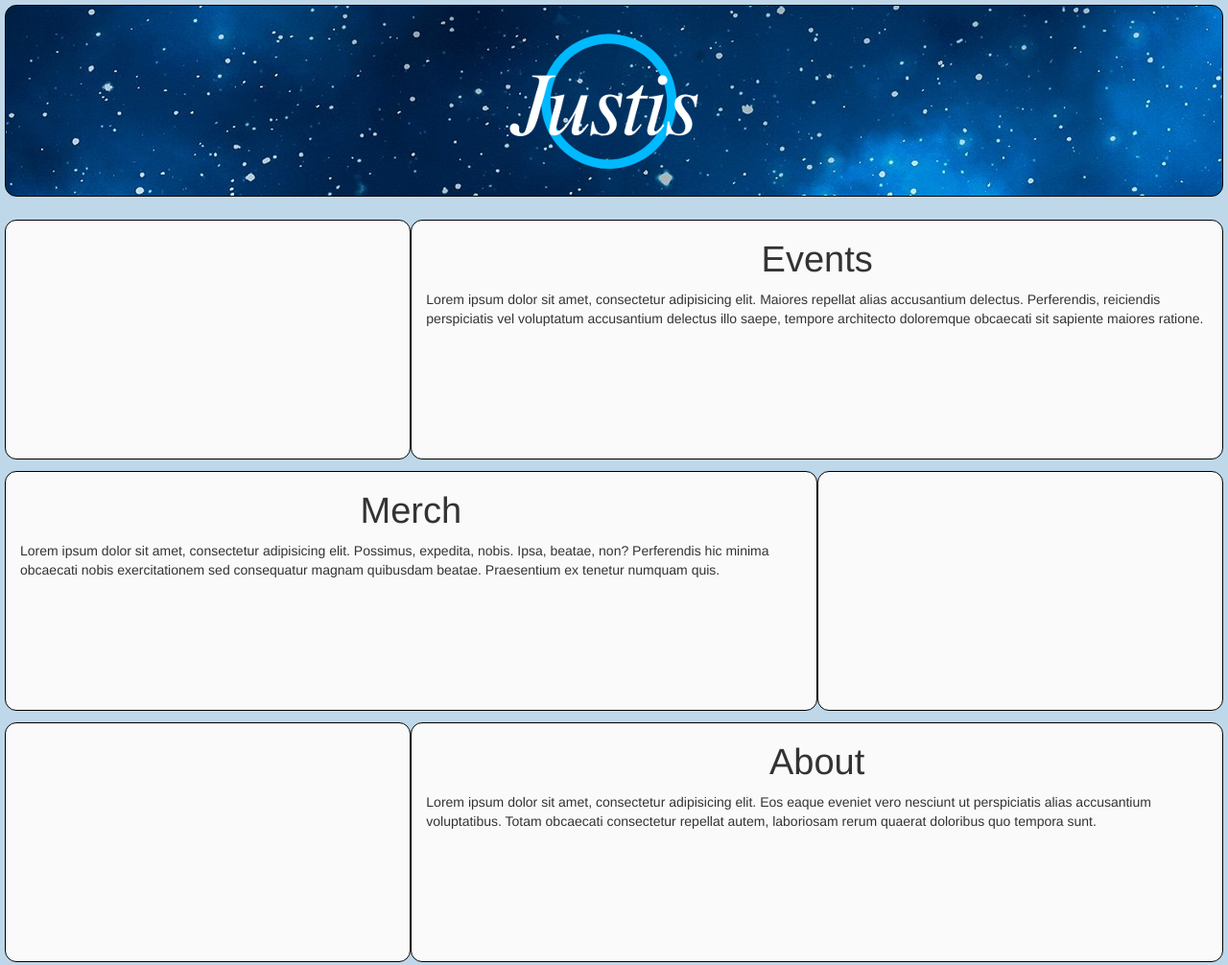
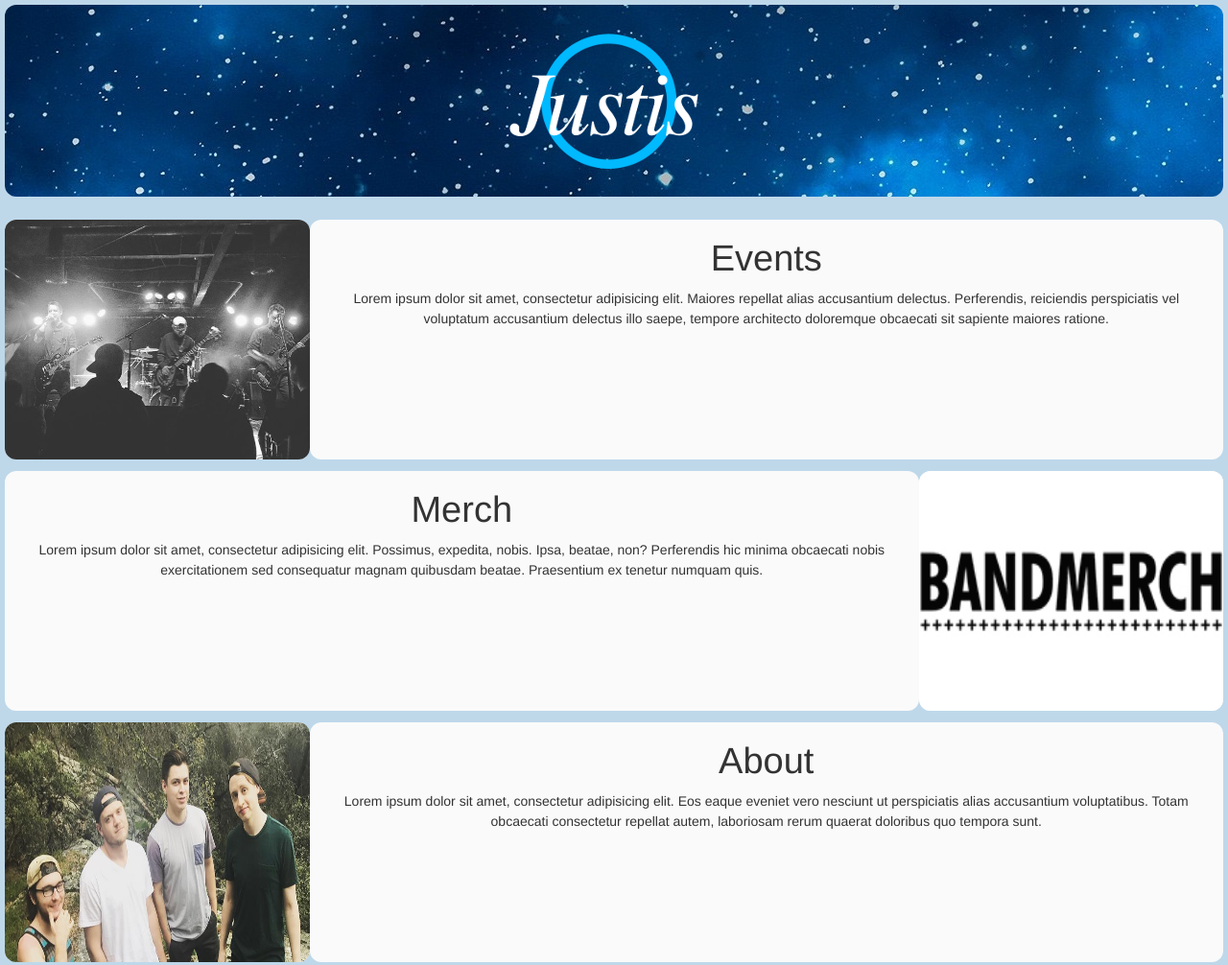
Before and after one commit to codyray4952/justisJStesting, a plain HTML site: page index.html in a window 1280 px wide. Shown: the top 1006 px of the page at 96% size. Drawn offline with nearby package versions, Linux system fonts and the light colour scheme.

Commit message:
Added small screen flip,added images to index

```diff
--- a/css/styles.scss
+++ b/css/styles.scss
@@ -7,19 +7,18 @@ body{
   background:$background-color;
 }
 
-.box {
-  border:1px solid #000;
-  border-radius:12px;
+.noPad{
+  padding:0;
 }
 
-.hero {
-  background:url("../images/hero.png") center center;
-  height:200px;
-  margin-bottom:12px;
+.box {
+  border-radius:12px;
+  z-index:999;
+  overflow:hidden;
 }
 
 .picColumn1{
-  background:url("../images/justisCamp.jpg") center center;
+  background:url("..//images/justisCamp.jpg") center center;
 }
 
 .picColumn2{
@@ -37,7 +36,9 @@ body{
 }
 
 .zigzagImg{
+  width:100%;
   height:100%;
+  z-index:998;
 }
 
 .zigzagRows{
@@ -48,6 +49,11 @@ body{
 .boxHeaders{
   text-align:center;
   font-size:38px;
+}
+
+.boxText{
+  text-align:center;
+  line-height:1.5;
 }
 
 .nestRow{
@@ -62,3 +68,20 @@ body{
   height:250px;
   background:$secondaryColor;
 }
+
+.flipHidden{
+  display:none;
+}
+
+.flipNotHidden{
+  display:block;
+}
+
+@media (max-width:768px) {
+  .flipHidden{
+    display:block;
+  }
+  .flipNotHidden{
+    display:none;
+  }
+}
--- a/index.html
+++ b/index.html
@@ -17,24 +17,39 @@
       <div class="col-md-12 hero box"></div>
     </div>
     <div class="row rowMarg">
-      <div class="col-md-4 box zigzagRows picColumn1"></div>
-      <div class="col-md-8 box zigzagRows">
+      <div class="col-md-3 box zigzagRows noPad">
+        <img src="images/justisLive.jpg" alt="" class="zigzagImg img-responsive">
+      </div>
+      <div class="col-md-9 box zigzagRows">
         <h1 class="boxHeaders">Events</h1>
-        <p class="zigzagText">Lorem ipsum dolor sit amet, consectetur adipisicing elit. Maiores repellat alias accusantium delectus. Perferendis, reiciendis perspiciatis vel voluptatum accusantium delectus illo saepe, tempore architecto doloremque obcaecati sit sapiente maiores ratione.</p>
+        <p class="boxText">Lorem ipsum dolor sit amet, consectetur adipisicing elit. Maiores repellat alias accusantium delectus. Perferendis, reiciendis perspiciatis vel voluptatum accusantium delectus illo saepe, tempore architecto doloremque obcaecati sit sapiente maiores ratione.</p>
+      </div>
+    </div>
+    <div class="row rowMarg flipNotHidden">
+      <div class="col-md-9 box zigzagRows">
+        <h1 class="boxHeaders">Merch</h1>
+        <p class="boxText">Lorem ipsum dolor sit amet, consectetur adipisicing elit. Possimus, expedita, nobis. Ipsa, beatae, non? Perferendis hic minima obcaecati nobis exercitationem sed consequatur magnam quibusdam beatae. Praesentium ex tenetur numquam quis.</p>
+      </div>
+      <div class="col-md-3 box zigzagRows noPad">
+        <img src="images/merch.png" alt="" class="zigzagImg img-responsive">
+      </div>
+    </div>
+    <div class="row rowMarg flipHidden">
+      <div class="col-md-3 box zigzagRows noPad">
+        <img src="images/merch.png" alt="" class="zigzagImg img-responsive">
+      </div>
+      <div class="col-md-9 box zigzagRows">
+        <h1 class="boxHeaders">Merch</h1>
+        <p class="boxText">Lorem ipsum dolor sit amet, consectetur adipisicing elit. Possimus, expedita, nobis. Ipsa, beatae, non? Perferendis hic minima obcaecati nobis exercitationem sed consequatur magnam quibusdam beatae. Praesentium ex tenetur numquam quis.</p>
       </div>
     </div>
     <div class="row rowMarg">
-      <div class="col-md-8 box zigzagRows">
-        <h1 class="boxHeaders">Merch</h1>
-        <p class="zigzagText">Lorem ipsum dolor sit amet, consectetur adipisicing elit. Possimus, expedita, nobis. Ipsa, beatae, non? Perferendis hic minima obcaecati nobis exercitationem sed consequatur magnam quibusdam beatae. Praesentium ex tenetur numquam quis.</p>
+      <div class="col-md-3 box zigzagRows noPad">
+        <img src="images/justisCamp.jpg" alt="" class="img-responsive zigzagImg">
       </div>
-      <div class="col-md-4 box zigzagRows picColumn2"></div>
-    </div>
-    <div class="row rowMarg">
-      <div class="col-md-4 box zigzagRows picColumn3"></div>
-      <div class="col-md-8 zigzagRows box">
+      <div class="col-md-9 zigzagRows box">
         <h1 class="boxHeaders">About</h1>
-        <p class="zigzagText">Lorem ipsum dolor sit amet, consectetur adipisicing elit. Eos eaque eveniet vero nesciunt ut perspiciatis alias accusantium voluptatibus. Totam obcaecati consectetur repellat autem, laboriosam rerum quaerat doloribus quo tempora sunt.</p>
+        <p class="boxText">Lorem ipsum dolor sit amet, consectetur adipisicing elit. Eos eaque eveniet vero nesciunt ut perspiciatis alias accusantium voluptatibus. Totam obcaecati consectetur repellat autem, laboriosam rerum quaerat doloribus quo tempora sunt.</p>
       </div>
     </div>
     <div class="row rowMarg">
```
Also changed, not shown: css/styles.css, images/merch.png (added), 1 other file.
